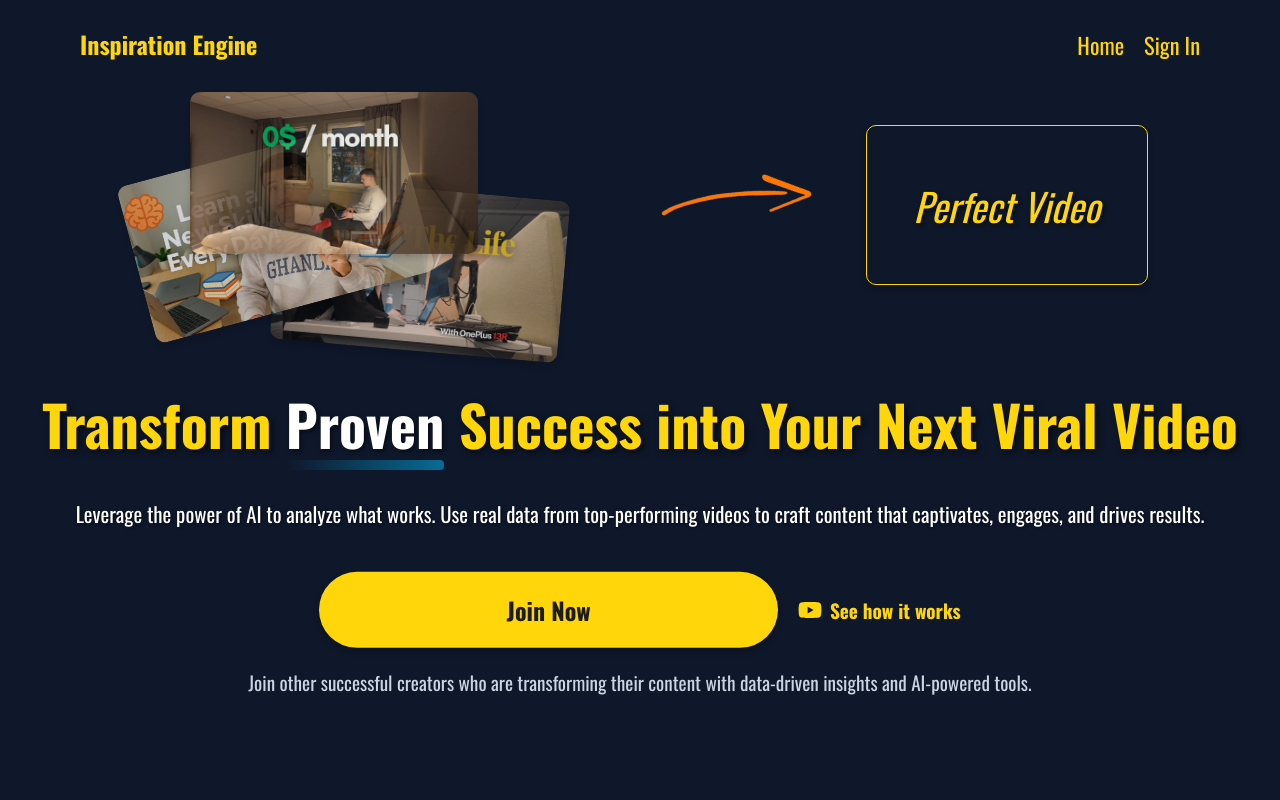
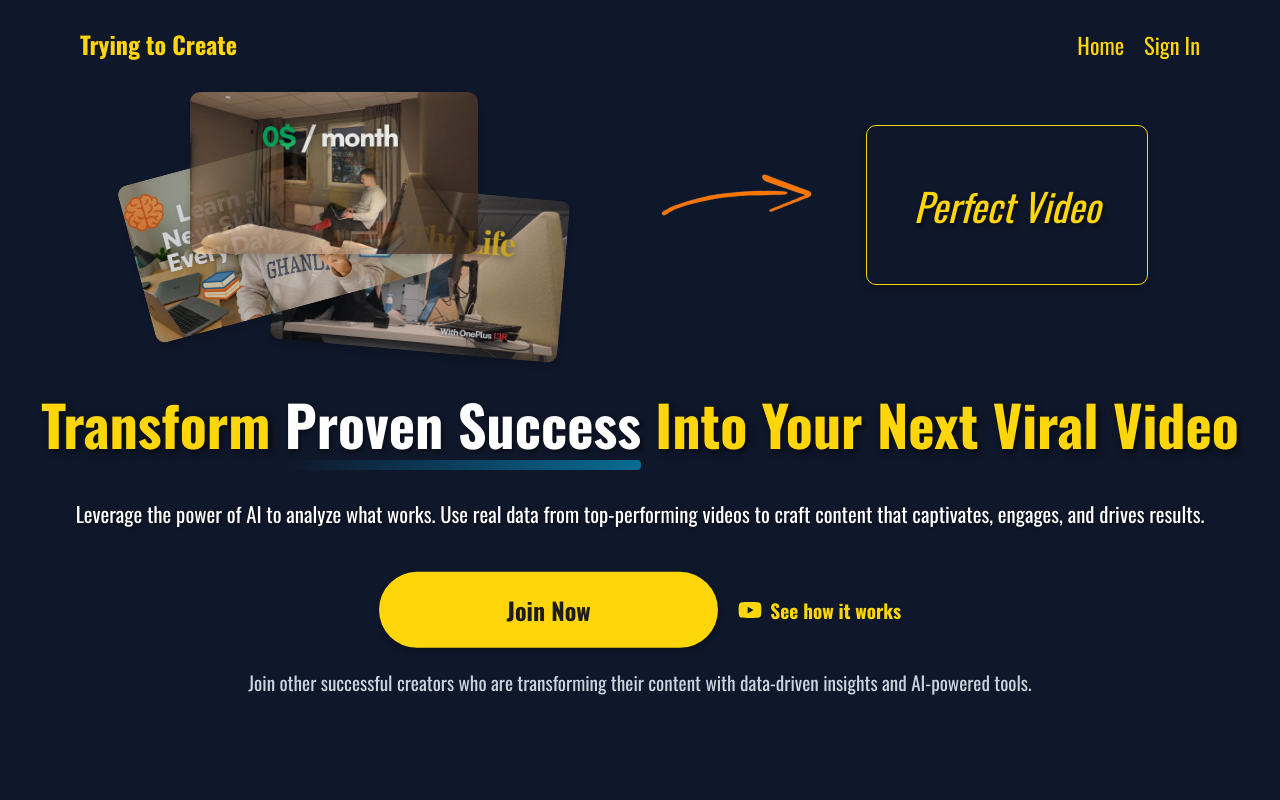
Before and after one commit to mbtammi/youtubecreator, a React (Create React App) app: page / in a window 1280 px wide. Shown: the top 800 px of the page. Built offline with nearby package versions, Linux system fonts and the light colour scheme; no server answers; the HTML template or start-up script is replaced by a standard one.

Commit message:
something

```diff
--- a/src/components/Header.js
+++ b/src/components/Header.js
@@ -40,7 +40,7 @@ const Header = () => {
         <header style={styles.header}>
             <h1 style={styles.logo}>
                 <Link to='/' style={{ textDecoration: 'none', color: 'inherit' }}>
-                    Inspiration Engine
+                    Trying to Create
                 </Link>
             </h1>
             <nav style={styles.nav}>
--- a/src/pages/HomePage.js
+++ b/src/pages/HomePage.js
@@ -214,6 +214,7 @@ const HomePage = () => {
                 tokensUsed: tokensUsed + 1, // Increment tokens used by 1
             });
 
+            handleGenerateIdeas();
             // Update local state for tokens remaining
             // setTokensRemaining(tokensLimit - (tokensUsed + 1));
         } catch (error) {
@@ -244,15 +245,15 @@ const HomePage = () => {
   return (
     <div style={styles.container}>
             <header style={styles.header}>
-                <h1 style={styles.title}>Creator Inspiration Engine</h1>
+                <h1 style={styles.title}>Inspiration Engine</h1>
                 <p style={styles.subtitle}>
                 {userPlan === 'basic' ? (
                     <>
-                        Enter up to 3 YouTuber names by pressing <strong>Enter</strong> to fetch their latest videos:
+                        Enter up to 3 YouTube channels by pressing <strong>Enter</strong> to search their latest videos:
                     </>
                 ) : (
                     <>
-                        Enter up to 5 YouTuber names by pressing <strong>Enter</strong> to fetch their latest videos:
+                        Enter up to 5 YouTube channels by pressing <strong>Enter</strong> to search their latest videos:
                     </>
                 )}
                 </p>
@@ -298,7 +299,7 @@ const HomePage = () => {
                 <div style={styles.buttonContainer}>
                     {userPlan !== 'none' ? (
                         <button onClick={handleFetchVideos} disabled={loading} style={styles.button}>
-                            {loading ? 'Fetching...' : 'Fetch Videos'}
+                            {loading ? 'Searching...' : 'Get inspired!'}
                         </button>
                     ) : (
                         <button onClick={() => navigate('/pricing')} style={styles.button}>
@@ -306,13 +307,13 @@ const HomePage = () => {
                         </button>
                     )}
                 </div>
-                {videos.length > 0 && (
+                {/* {videos.length > 0 && (
                     <div style={styles.buttonContainer}>
                         <button onClick={handleGenerateIdeas} style={styles.button}>
                             Generate Video Ideas
                         </button>
                     </div>
-                )}
+                )} */}
                 {videoIdeas.length > 0 && (
             <div style={styles.ideasContainer}>
                 <h2 style={styles.sectionTitle}>Generated Video Ideas:</h2>
--- a/src/pages/LandingPage.js
+++ b/src/pages/LandingPage.js
@@ -41,9 +41,9 @@ const LandingPage = () => {
                     Transform{' '}
                     <span style={styles.provenHighlight}>
                         <span style={styles.provenHighlightBefore}></span>
-                        Proven
+                        Proven Success
                     </span>{' '}
-                    Success into Your Next Viral Video
+                    Into Your Next Viral Video
                 </h1>
                     <p style={styles.subtitle}>
                         Leverage the power of <span style={styles.highlight}>AI</span> to analyze what works. Use real data from top-performing videos to craft content that captivates, engages, and drives results.
@@ -242,7 +242,7 @@ const styles = {
         backgroundColor: '#FFD60A',
         color: '#1c1c1c',
         textDecoration: 'none',
-        minWidth: '30%',
+        minWidth: '20%',
         padding: '20px 50px',
         borderRadius: '50px',
         fontSize: '1.5rem',
```
